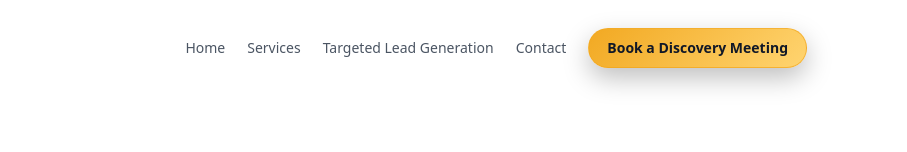
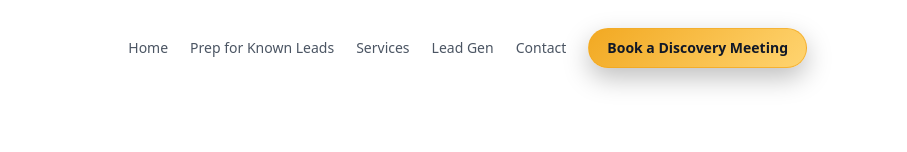
Before and after one commit to AccelAnalysis/newleads, a plain HTML site: page index.html in a window 1280 px wide. Shown: the top 152 px of the page, 373-1280 px from the left. Drawn offline with Linux system fonts and the light colour scheme.

Commit message:
Shorten link text for targeted lead generation

```diff
--- a/index.html
+++ b/index.html
@@ -371,8 +371,9 @@
         </div>
         <nav>
           <a href="https://accelanalysis.com">Home</a>
+          <a href="https://knownmail.accelanalysis.com">Prep for Known Leads</a>
           <a href="https://accelanalysis.com/services-overview">Services</a>
-          <a href="https://accelanalysis.com/hypertargeting-directmail">Targeted Lead Generation</a>
+          <a href="https://accelanalysis.com/hypertargeting-directmail">Lead Gen</a>
           <a href="https://accelanalysis.com/contact-us">Contact</a>
           <a class="nav-cta"
              href="https://outlook.office.com/book/AccelAnalysis1%40NETORGFT15328873.onmicrosoft.com/s/Oru7j85iDEifvq8QNV5DjQ2?ismsaljsauthenabled=">
```
